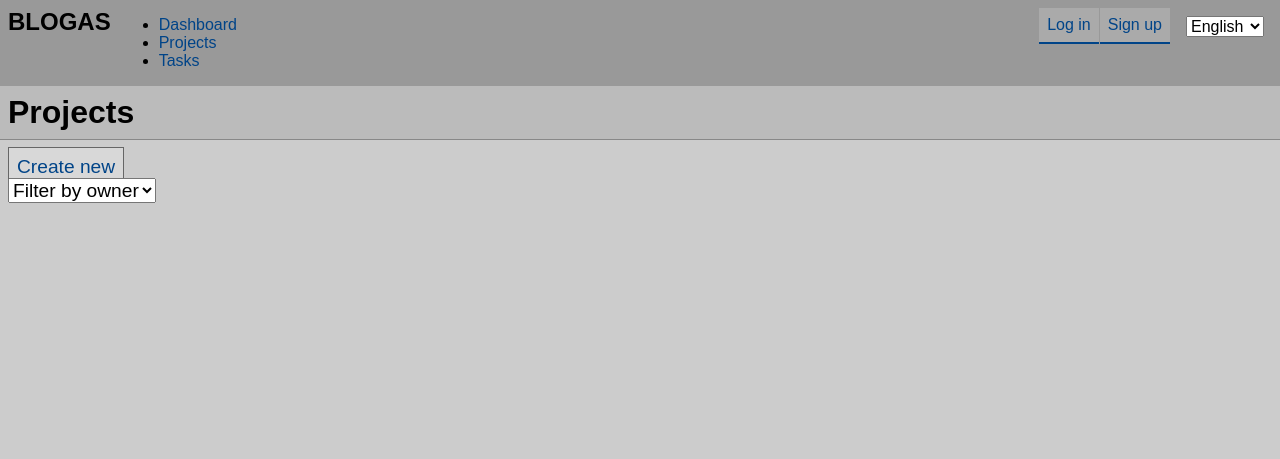
After one commit to aivarasmink/blogas, a Django app: page /projects/ in a window 1280 px wide. The commit adds this page. Shown: the top 459 px of the page. Run offline with Django 5.2, Linux system fonts and the light colour scheme; data that the repository does not hold is empty.

Commit message:
sukuriau project list, dietail ir create

```diff
--- a/aivaro_blogas/blogas/static/css/style.css
+++ b/aivaro_blogas/blogas/static/css/style.css
@@ -164,3 +164,21 @@ main form .helptext {
     display: block;
     font-size: 90%;
 }
+
+button, .button {
+    background-color: #d8d8d8;
+    border: 1px solid #666666;
+    border-bottom: 2px solid #004488;
+    padding: 0.5rem;
+    font-size: 120%;
+    cursor: pointer;
+}
+
+button:hover, .button:hover {
+    background-color: #dfdfdf;
+    border-bottom: 2px solid #0055cc;
+}
+
+.toolbar {
+    margin: 0.5rem;
+}
--- a/aivaro_blogas/blogas/templates/base.html
+++ b/aivaro_blogas/blogas/templates/base.html
@@ -11,6 +11,7 @@
         <span class="logo">BLOGAS</span>
         <ul>
             <li><a href="{% url 'index' %}">{% trans "Dashboard"|capfirst %}</a></li>
+            <li><a href="{% url 'project_list' %}">{% trans "projects"|capfirst %}</a></li>
             <li><a href="{% url 'task_list' %}">{% trans "Tasks"|capfirst %}</a></li>
         </ul>
         <span class="spacer"></span>
--- /dev/null
+++ b/aivaro_blogas/blogas/templates/tasks/project_list.html
@@ -0,0 +1,27 @@
+{% extends "base.html" %}{% load i18n %}
+{% block title %}{{ block.super }} {% trans "projects" %}{% endblock title %}
+{% block content %}
+<h1>{% trans "projects"|capfirst %}</h1>
+<div class="toolbar">
+    <a class="button" href="{% url "project_create" %}">{% trans "create new"|capfirst %}</a>
+    <form method="get" action="{{ request.path }}">
+        <select name="owner" onchange="this.form.submit();">
+            <option value="">{% trans "filter by owner"|capfirst %}</option>
+            {% for user in user_list  %}
+                <option value="{{ user.username }}" {% if user.username == request.GET.owner %}selected{% endif %}>
+                    {{ user.first_name }} {{ user.last_name }}
+                    ({{ user.username }})
+                </option>
+            {% endfor %}
+        </select>
+    </form>
+</div>
+<ul>
+{% for project in project_list %}
+    <li>
+        <a href="{% url "project_detail" project.pk %}">{{ project.name }}</a>
+        ({{ project.tasks.count }})
+    </li>
+{% endfor %}
+</ul>
+{% endblock content %}
--- a/aivaro_blogas/blogas/urls.py
+++ b/aivaro_blogas/blogas/urls.py
@@ -3,6 +3,9 @@ from . import views
 
 urlpatterns = [
     path('', views.index, name='index'),
+    path('projects/', views.ProjectListView.as_view(), name='project_list'),
+    path('project/<int:pk>/', views.ProjectDetailView.as_view(), name='project_detail'),
+    path('projects/create/', views.ProjectCreateView.as_view(), name='project_create'),
     path('tasks/', views.task_list, name='task_list'),
     path('task/<int:pk>/', views.task_detail, name='task_detail'),
     path('task/<int:pk>/done/', views.task_done, name='task_done'),
--- a/aivaro_blogas/blogas/views.py
+++ b/aivaro_blogas/blogas/views.py
@@ -1,8 +1,35 @@
 from django.contrib import messages
+from django.contrib.auth.mixins import LoginRequiredMixin, UserPassesTestMixin
 from django.http import HttpRequest, HttpResponse
+from django.views import generic
 from django.shortcuts import render, get_object_or_404, redirect
+from django.urls import reverse
 from django.utils.translation import gettext_lazy as _
 from . import models
+
+class ProjectListView(generic.ListView):
+    model = models.Project
+    template_name = 'tasks/project_list.html'
+
+
+class ProjectDetailView(generic.DetailView):
+    model = models.Project
+    template_name = 'tasks/project_detail.html'
+
+
+class ProjectCreateView(LoginRequiredMixin, generic.CreateView):
+    model = models.Project
+    template_name = 'tasks/project_create.html'
+    fields = ('name', )
+
+    def get_success_url(self) -> str:
+        messages.success(self.request, _('project created successfully').capitalize())
+        return reverse('project_list')
+
+    def form_valid(self, form):
+        form.instance.owner = self.request.user
+        return super().form_valid(form)
+
 
 def index(request: HttpRequest) -> HttpResponse:
     context = {
```
Also changed, not shown: aivaro_blogas/blogas/templates/tasks/project_create.html (added, +10 -0 lines), aivaro_blogas/blogas/templates/tasks/project_detail.html (added, +13 -0 lines).
